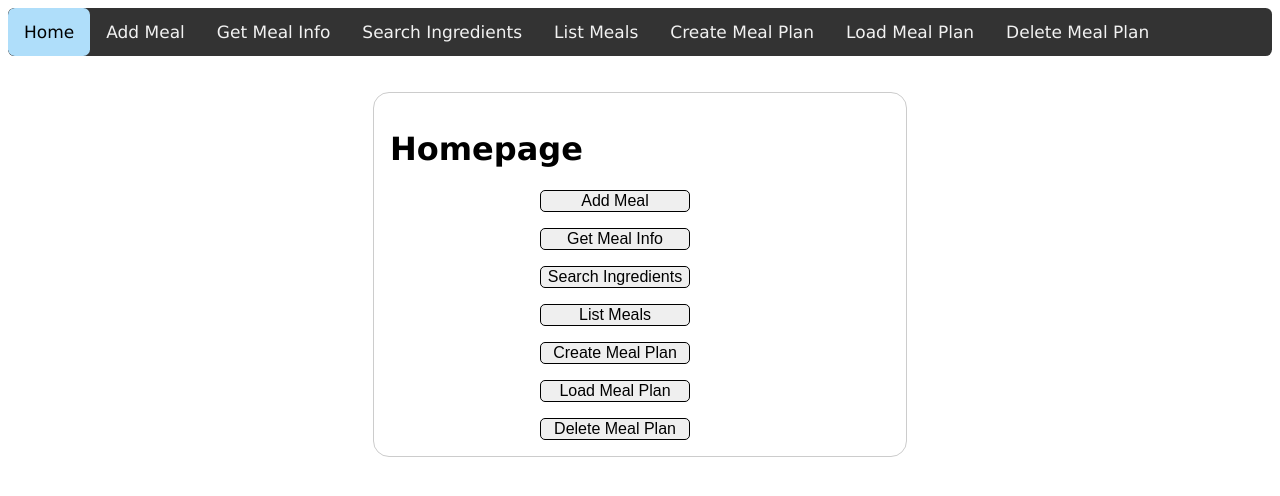
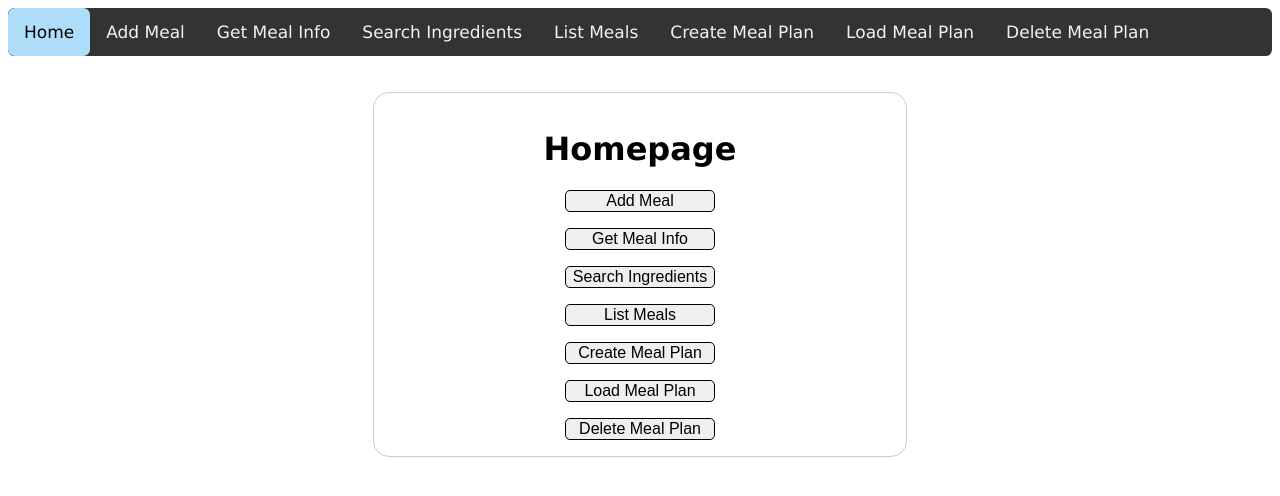
Before and after one commit to travisbacon1/meal_app, a Flask app: page / in a window 1280 px wide. Shown: the top 496 px of the page. Run offline with Flask 2, Linux system fonts and the light colour scheme; parts of the project's set-up code (start-up, migrations or seed data) failed here and were passed over; some libraries are stand-ins or nearby versions.

Commit message:
Style changes

```diff
--- a/static/styles/styles.css
+++ b/static/styles/styles.css
@@ -43,10 +43,12 @@ label {
 
 h1 {
   font-family:verdana;
+  text-align: center;
 }
 
 h2 {
   font-family:verdana;
+  text-align: center;
 }
 
 p.ul {
@@ -99,7 +101,7 @@ button:hover {
 #homepagebutton {
   border: 1px solid black;
   position: relative;
-  left: 30%;
+  left: 35%;
   width: 150px;
 }
 
@@ -302,6 +304,8 @@ input[type=checkbox] {
 }
 
 .extras_table {
+  position: relative;
+  left: 33.5%;
   height: 500px;
   overflow: scroll;
   border: 1px solid #ccc;
```
